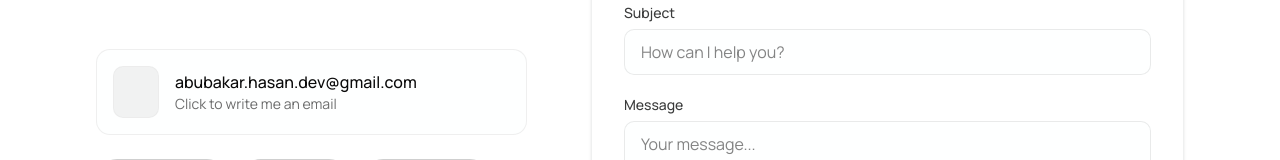
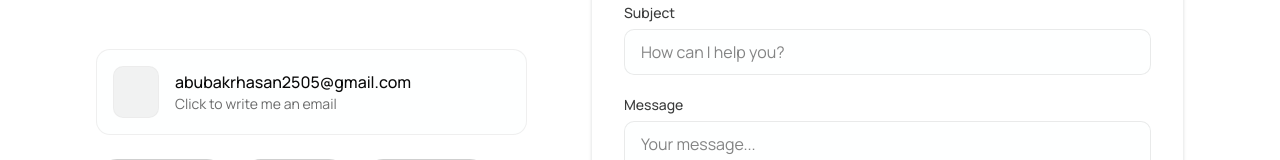
Before and after one commit to abu-bakar-hasan/nextjs_portfolio_-1, a Next.js app: page /contact in a window 1280 px wide. Shown: the part 556-716 px from the top of the page. Built offline with nearby package versions, Linux system fonts and the light colour scheme; some icons are missing.

Commit message:
Changed icon & fixed hiearchy

```diff
--- a/app/contact/ClientContact.tsx
+++ b/app/contact/ClientContact.tsx
@@ -2,7 +2,7 @@
 
 import { useState, useEffect, Suspense } from "react";
 import { useSearchParams } from "next/navigation";
-import { Mail01Icon as Mail, InstagramIcon, NewTwitterIcon, Facebook01Icon, Linkedin01Icon, Cancel01Icon as X } from "hugeicons-react";
+import { Mail01Icon as Mail, InstagramIcon, NewTwitterIcon, Facebook02Icon, Linkedin02Icon, Cancel01Icon as X } from "hugeicons-react";
 import { toast } from "sonner";
 import { Select, SelectContent, SelectItem, SelectTrigger, SelectValue } from "@/components/ui/select";
 
@@ -228,12 +228,12 @@ export default function Contact() {
         </div>
 
         <div className="flex flex-col gap-6">
-          <a href="mailto:abubakar.hasan.dev@gmail.com" className="flex items-center gap-4 p-4 rounded-xl border border-border/60 bg-card/50 hover:bg-card/80 transition-colors w-full">
+          <a href="mailto:abubakarhasan2505@gmail.com" className="flex items-center gap-4 p-4 rounded-xl border border-border/60 bg-card/50 hover:bg-card/80 transition-colors w-full">
             <div className="p-2.5 bg-foreground/5 border border-border/50 rounded-lg">
               <Mail className="w-6 h-6 text-foreground/80" />
             </div>
             <div className="flex flex-col">
-              <span className="font-medium">abubakar.hasan.dev@gmail.com</span>
+              <span className="font-medium">abubakrhasan2505@gmail.com</span>
               <span className="text-sm text-foreground/60">Click to write me an email</span>
             </div>
           </a>
@@ -243,16 +243,16 @@ export default function Contact() {
               <InstagramIcon size={16} />
               <span>Instagram</span>
             </a>
-            <a href="#" target="_blank" rel="noopener noreferrer" className="inline-flex items-center gap-2 px-4 py-2 rounded-full border border-foreground/15 bg-foreground/5 text-foreground/70 transition-all duration-200 hover:bg-[#000000] hover:text-white">
+            <a href="https://x.com/abu_bakar_hasan" target="_blank" rel="noopener noreferrer" className="inline-flex items-center gap-2 px-4 py-2 rounded-full border border-foreground/15 bg-foreground/5 text-foreground/70 transition-all duration-200 hover:bg-[#000000] hover:text-white">
               <NewTwitterIcon size={16} />
               <span>Twitter</span>
             </a>
-            <a href="#" target="_blank" rel="noopener noreferrer" className="inline-flex items-center gap-2 px-4 py-2 rounded-full border border-foreground/15 bg-foreground/5 text-foreground/70 transition-all duration-200 hover:bg-[#1877F2] hover:text-white">
-              <Facebook01Icon size={16} />
+            <a href="https://www.facebook.com/share/1HJh6Xhwuc/" target="_blank" rel="noopener noreferrer" className="inline-flex items-center gap-2 px-4 py-2 rounded-full border border-foreground/15 bg-foreground/5 text-foreground/70 transition-all duration-200 hover:bg-[#1877F2] hover:text-white">
+              <Facebook02Icon size={16} />
               <span>Facebook</span>
             </a>
             <a href="#" target="_blank" rel="noopener noreferrer" className="inline-flex items-center gap-2 px-4 py-2 rounded-full border border-foreground/15 bg-foreground/5 text-foreground/70 transition-all duration-200 hover:bg-[#0A66C2] hover:text-white">
-              <Linkedin01Icon size={16} />
+              <Linkedin02Icon size={16} />
               <span>LinkedIn</span>
             </a>
           </div>
```
